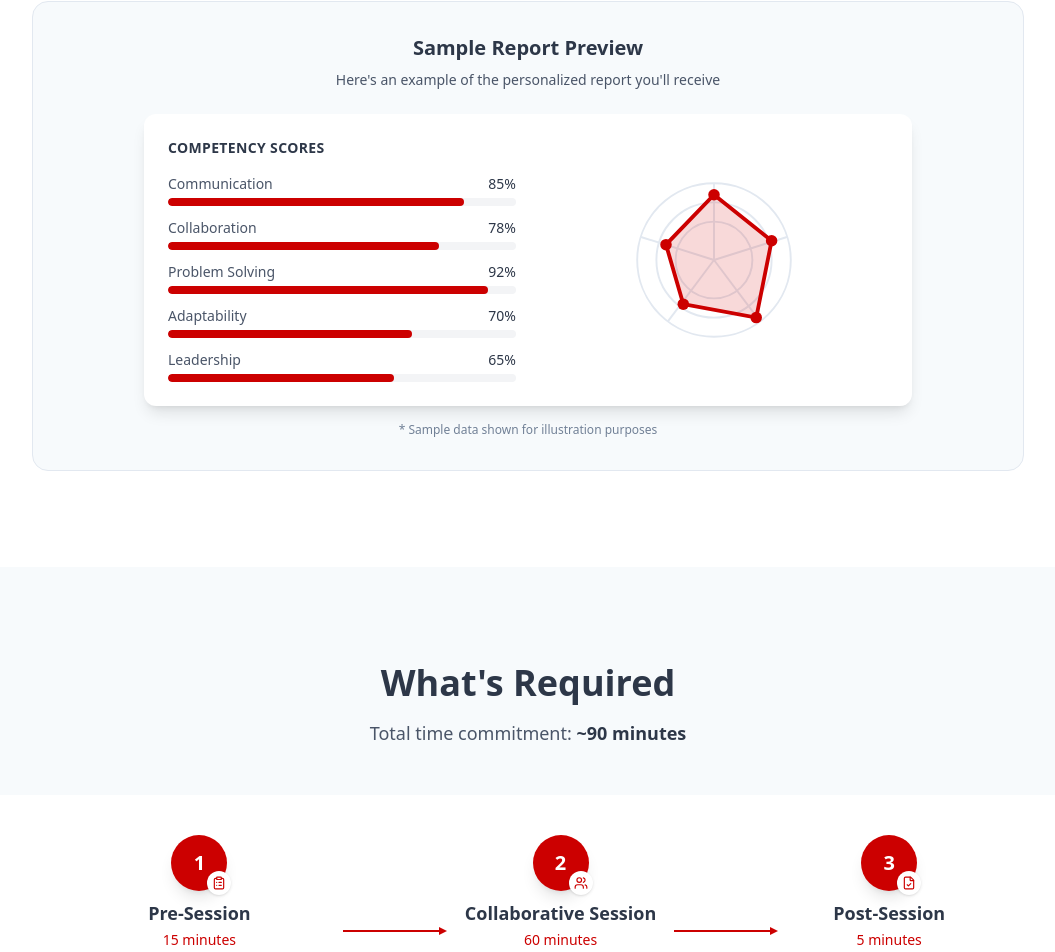
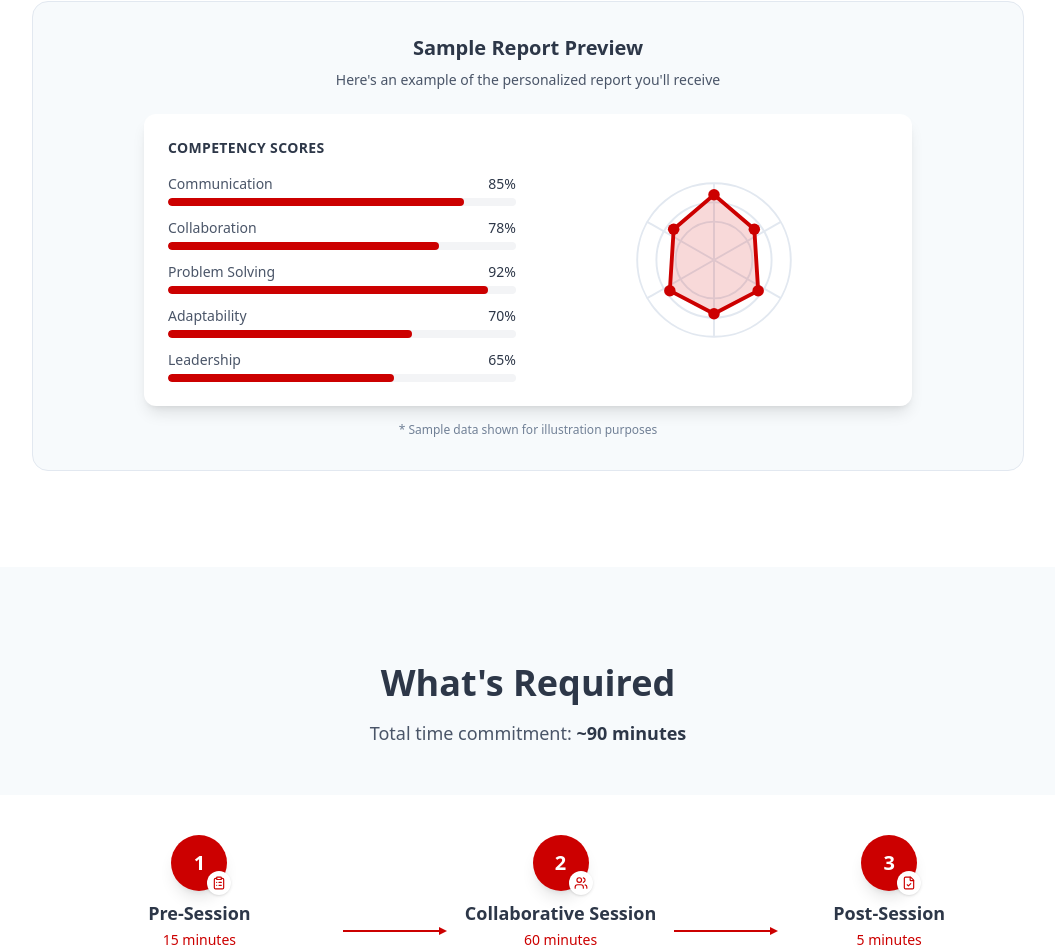
Before and after one commit to weberswords/research-website, a React (Vite) app: page / in a window 1280 px wide. Shown: the part 1317-2269 px from the top of the page, without its empty margins (112-1167 px from the left). Built offline with nearby package versions, Linux system fonts and the light colour scheme.

Commit message:
Make radar charts consistent with 6 axes each
https://claude.ai/code/session_01Smb4531JqMyVWgCKsFP8mo

```diff
--- a/src/components/Benefits.jsx
+++ b/src/components/Benefits.jsx
@@ -110,16 +110,17 @@ function Benefits() {
                     <circle cx="50" cy="50" r="30" fill="none" stroke="#e2e8f0" strokeWidth="1" />
                     <circle cx="50" cy="50" r="20" fill="none" stroke="#e2e8f0" strokeWidth="1" />
 
-                    {/* 5 axes at 72° intervals from center */}
+                    {/* 6 axes at 60° intervals from center */}
                     <line x1="50" y1="50" x2="50" y2="10" stroke="#e2e8f0" strokeWidth="1" />
-                    <line x1="50" y1="50" x2="88" y2="38" stroke="#e2e8f0" strokeWidth="1" />
-                    <line x1="50" y1="50" x2="74" y2="82" stroke="#e2e8f0" strokeWidth="1" />
-                    <line x1="50" y1="50" x2="26" y2="82" stroke="#e2e8f0" strokeWidth="1" />
-                    <line x1="50" y1="50" x2="12" y2="38" stroke="#e2e8f0" strokeWidth="1" />
+                    <line x1="50" y1="50" x2="85" y2="30" stroke="#e2e8f0" strokeWidth="1" />
+                    <line x1="50" y1="50" x2="85" y2="70" stroke="#e2e8f0" strokeWidth="1" />
+                    <line x1="50" y1="50" x2="50" y2="90" stroke="#e2e8f0" strokeWidth="1" />
+                    <line x1="50" y1="50" x2="15" y2="70" stroke="#e2e8f0" strokeWidth="1" />
+                    <line x1="50" y1="50" x2="15" y2="30" stroke="#e2e8f0" strokeWidth="1" />
 
-                    {/* Data polygon - points on the 5 axes */}
+                    {/* Data polygon - points on the 6 axes */}
                     <polygon
-                      points="50,16 80,40 72,80 34,73 25,42"
+                      points="50,16 71,34 73,66 50,78 27,66 29,34"
                       fill="rgba(204, 0, 0, 0.15)"
                       stroke="#cc0000"
                       strokeWidth="2"
@@ -127,10 +128,11 @@ function Benefits() {
 
                     {/* Data points - aligned with axes */}
                     <circle cx="50" cy="16" r="3" fill="#cc0000" />
-                    <circle cx="80" cy="40" r="3" fill="#cc0000" />
-                    <circle cx="72" cy="80" r="3" fill="#cc0000" />
-                    <circle cx="34" cy="73" r="3" fill="#cc0000" />
-                    <circle cx="25" cy="42" r="3" fill="#cc0000" />
+                    <circle cx="71" cy="34" r="3" fill="#cc0000" />
+                    <circle cx="73" cy="66" r="3" fill="#cc0000" />
+                    <circle cx="50" cy="78" r="3" fill="#cc0000" />
+                    <circle cx="27" cy="66" r="3" fill="#cc0000" />
+                    <circle cx="29" cy="34" r="3" fill="#cc0000" />
                   </svg>
                 </div>
               </div>
```
